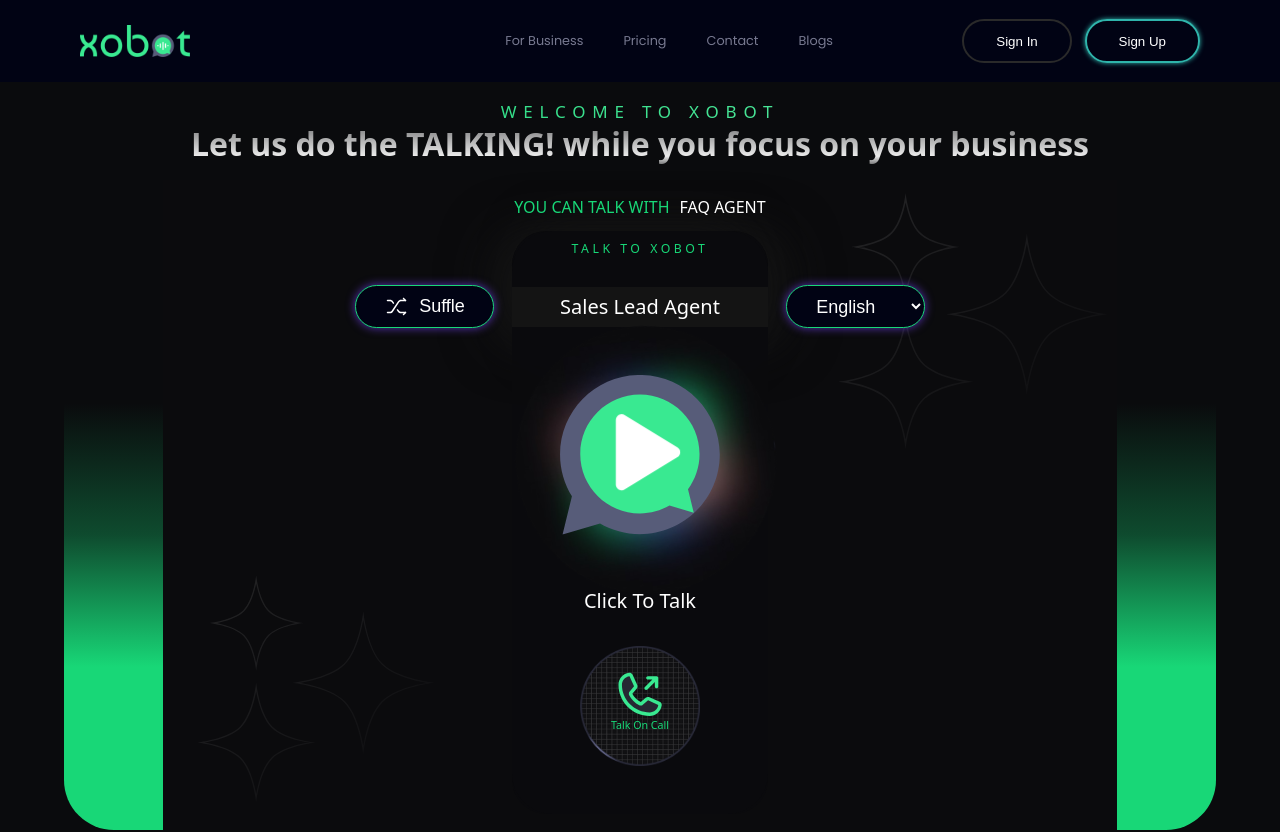
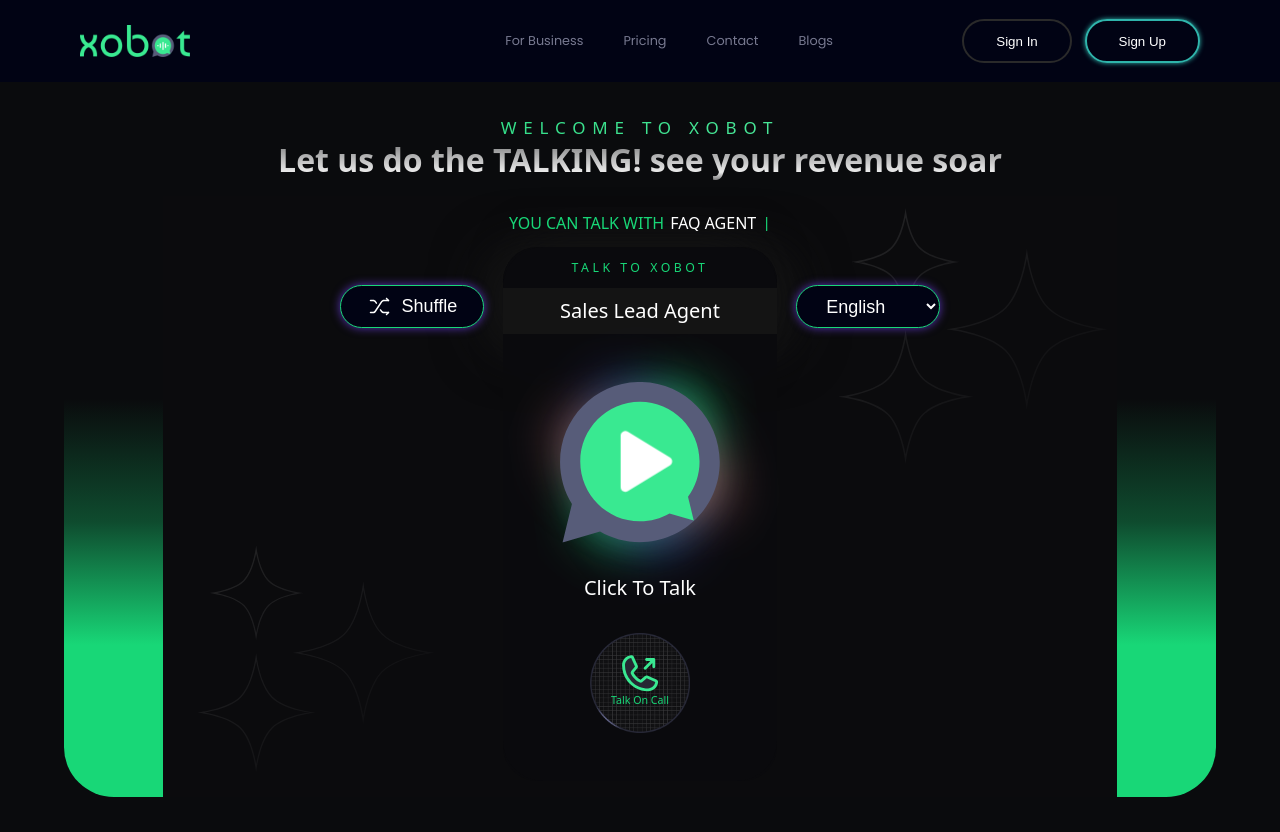
Before and after one commit to ShubhamS06/Xobot_Client, a Next.js app: page / in a window 1280 px wide. Shown: the top 832 px of the page. Built offline with nearby package versions, Linux system fonts and the light colour scheme.

Commit message:
UI improvements

```diff
--- a/Components/BusinessesWeServerSection/businesses.module.css
+++ b/Components/BusinessesWeServerSection/businesses.module.css
@@ -34,7 +34,7 @@
 .transformYourLead {
     /* width: 60%; */
     position: relative;
-    font-size: 26px;
+    font-size: 16px;
     line-height: 160%;
     display: inline-block;
 }
@@ -48,7 +48,7 @@
             rgba(255, 255, 255, 0.5) 84.77%);
     -webkit-background-clip: text;
     -webkit-text-fill-color: transparent;
-    font-size: 54px;
+    font-size: 32px;
 }
 .businessContainer {
     display: flex;
--- a/Components/HeroSection/card.jsx
+++ b/Components/HeroSection/card.jsx
@@ -3,22 +3,19 @@
     <div className={styles.card}>
       <div className={styles.cardBody}>
         <div className={styles.cardInner}>
-                    <div className={styles.cardTopTitle}>
-                        Talk to Xobot
-                    </div>
-                    <div className={styles.cardTitle}>
-                        {title}
-                    </div>
+          <div className={styles.cardTopTitle}>Talk to Xobot</div>
+          <div className={styles.cardTitle}>{title}</div>
 
           <div className={styles.cardContent}>
             <div className={styles.playIconParent}>
               <div className={styles.playIconGroup}>
-
-                                <img className={styles.playIconGroupBG}
+                <img
+                  className={styles.playIconGroupBG}
                   alt=""
-                                    src="/gradientBg.jpg"
+                  src="/gradientBg.svg"
                 />
-                                <img className={styles.playIconBg}
+                <img
+                  className={styles.playIconBg}
                   alt=""
                   src="/playBg_greenGray.svg"
                 />
@@ -29,11 +26,7 @@
             <div className={styles.middleText}>Click to talk</div>
 
             <div className={styles.iconRoot}>
-                            <img
-                                className={styles.iconBg}
-                                alt=""
-                                src="/ellipse-74@2x.png"
-                            />
+              <img className={styles.iconBg} alt="" src="/ellipse-74@2x.png" />
               <div className={styles.phoneoutgoingParent}>
                 <img
                   className={styles.phoneoutgoingIcon}
@@ -47,5 +40,5 @@
         </div>
       </div>
     </div>
-    )
+  );
 }
--- a/Components/HeroSection/hero.module.css
+++ b/Components/HeroSection/hero.module.css
@@ -1,8 +1,13 @@
 .heroSectionParent {
   flex-direction: column;
   font-size: var(--font-size-13xl);
-    background: linear-gradient(transparent 41.67%, #18d77750, var(--background-color-primary) 77.71%);
-    font-family: system-ui, -apple-system, BlinkMacSystemFont, 'Segoe UI', Roboto, Oxygen, Ubuntu, Cantarell, 'Open Sans', 'Helvetica Neue', sans-serif;
+  background: linear-gradient(
+    transparent 41.67%,
+    #18d77750,
+    var(--background-color-primary) 77.71%
+  );
+  font-family: system-ui, -apple-system, BlinkMacSystemFont, "Segoe UI", Roboto,
+    Oxygen, Ubuntu, Cantarell, "Open Sans", "Helvetica Neue", sans-serif;
   width: 90%;
   margin: auto;
   border-radius: var(--br-31xl);
@@ -34,7 +39,8 @@
   display: flex;
   flex-direction: column;
   color: white;
-    margin-left: 10px;
+  margin-left: 6px;
+  margin-right: 6px;
 }
 
 .flipText {
@@ -46,6 +52,7 @@
 .topHeading {
   display: flex;
   margin: 1rem 0;
+  margin-top: 2rem;
   flex-direction: column;
   text-align: center;
 }
@@ -56,7 +63,11 @@
   line-height: 160%;
   text-transform: uppercase;
   font-weight: 500;
-    background: linear-gradient(94.85deg, var(--background-color-primary) 6.96%, #67eeaa 95.58%);
+  background: linear-gradient(
+    94.85deg,
+    var(--background-color-primary) 6.96%,
+    #67eeaa 95.58%
+  );
   -webkit-background-clip: text;
   -webkit-text-fill-color: transparent;
   font-size: var(--font-size-mid);
@@ -84,13 +95,13 @@
 }
 
 .card {
-    width: 18rem;
+  width: 20rem;
   text-align: center;
   position: relative;
 }
 
 .card::before {
-    content: '';
+  content: "";
   position: absolute;
   width: 100%;
   height: 20%;
@@ -99,9 +110,7 @@
   transform: translate(-50%, 0);
   z-index: -1;
   border-radius: var(--br-15xl-3);
-    box-shadow:
-        -20px 0 50px #141414,
-        20px 0 50px #141414;
+  box-shadow: -20px 0 50px #141414, 20px 0 50px #141414;
 }
 
 .cardBody {
@@ -117,16 +126,17 @@
 }
 
 .cardTopTitle {
-    padding: .6rem;
+  padding: 0.75rem;
   text-transform: uppercase;
   font-size: calc(var(--font-size-base) / 1.3);
-    letter-spacing: .5ch;
+  letter-spacing: 0.5ch;
   color: var(--primary-color);
 }
 
 .cardTitle {
   background-color: #141414;
-    padding: .4rem;
+  padding: 0.6rem;
+  z-index: 4;
 }
 
 .middleText,
@@ -134,7 +144,8 @@
   font-size: var(--font-size-xl);
   color: white;
   text-transform: capitalize;
-    margin-top: 20px
+  z-index: 5;
+  /* margin-top: 20px */
 }
 
 .cardContent {
@@ -155,10 +166,10 @@
 
 .playIconGroupBG {
   position: absolute;
-    top: -28%;
-    left: -30%;
-    width: 268px;
-    height: 260px;
+  top: -35%;
+  left: -35%;
+  width: 280px;
+  height: 280px;
   border-radius: 50%;
   -webkit-animation: spin 4s linear infinite;
   -moz-animation: spin 4s linear infinite;
@@ -201,8 +212,8 @@
 
 .playIconImg {
   animation: zoom-in-out 2s infinite ease-in-out;
-    margin-top: 24%;
-    height: 50%;
+  margin-top: 30%;
+  height: 40%;
 }
 
 .playIconBg {
@@ -225,12 +236,12 @@
   align-items: center;
 }
 
-.iconRoot>* {
+.iconRoot > * {
   grid-area: 1 / 1;
 }
 
-
-.iconParent {}
+.iconParent {
+}
 
 .iconBg {
   width: 100%;
@@ -241,8 +252,8 @@
   width: 100%;
   display: flex;
   flex-direction: column;
-    height: 120px;
-    width: 120px;
+  height: 100px;
+  width: 100px;
 }
 
 .phoneoutgoingIcon {
--- a/Components/HeroSection/index.jsx
+++ b/Components/HeroSection/index.jsx
@@ -1,59 +1,59 @@
-import React, { useState } from 'react'
+import React, { useState } from "react";
 import heroStyles from "./hero.module.css";
 import Card from "./card";
 import TypingAnnimatText from "../../Common/TypingAnnimatText";
 
 export default function HeroSection({ styles }) {
-
   const heroTitles = [
     "sales lead agent",
     "schedule appointment agent",
     "faq agent",
-        "collect missing information agent",
-    ]
-    const [suffleText, setsuffleText] = useState(heroTitles[0])
+    "collect missing information agent"
+  ];
+  const [suffleText, setsuffleText] = useState(heroTitles[0]);
   const onSuffleClick = () => {
     const randomIndex = Math.floor(Math.random() * heroTitles.length);
     setsuffleText(heroTitles[randomIndex]);
-    }
+  };
   return (
     <div className={heroStyles.heroSectionParent}>
-
-
       <div className={heroStyles.topHeading}>
         <div className={heroStyles.welcomeToXobot}>Welcome to XOBOT</div>
         <b className={heroStyles.subheading}>
-                    Let us do the TALKING! while you focus on your business
+          Let us do the TALKING! see your revenue soar
         </b>
       </div>
       <div className={heroStyles.heroSection}>
-
         <div className={heroStyles.flipTextRoot}>
-                    <span> You can talk with </span>
-                    <span className={heroStyles.flipTextGroup}> <TypingAnnimatText textArray={heroTitles} period={2000} />
+          <span>You can talk with </span>
+          <span className={heroStyles.flipTextGroup}>
+            <TypingAnnimatText textArray={heroTitles} period={2200} />
           </span>
+          |
         </div>
 
         <img className={styles.heroStars} src="/hero-stars.svg" alt="" />
         <img className={styles.heroStars2} src="/hero-stars.svg" alt="" />
 
-
         <div className={heroStyles.container}>
-
           <div className={heroStyles.cardGroup}>
-                        <button className={`${styles.englishParent} ${styles.getStartedFor}`} onClick={() => onSuffleClick()}>
-                            <img src="/shuffleIcon.svg" alt="shuffleIcon" /> Suffle
+            <button
+              className={`${styles.englishParent} ${styles.getStartedFor}`}
+              onClick={() => onSuffleClick()}
+            >
+              <img src="/shuffleIcon.svg" alt="shuffleIcon" /> Shuffle
             </button>
             <Card title={suffleText} styles={heroStyles} />
-                        <select className={`${styles.englishParent} ${styles.getStartedFor}`}>
+            <select
+              className={`${styles.englishParent} ${styles.getStartedFor}`}
+            >
               <option value="English">English</option>
-                            <option value="English">Hindi</option>
-                            <option value="English">Chinies</option>
+              <option value="English">French</option>
+              <option value="English">Spanish</option>
             </select>
           </div>
         </div>
       </div>
-
     </div>
-    )
+  );
 }
--- a/pages/index.module.css
+++ b/pages/index.module.css
@@ -185,7 +185,7 @@
   /* font-size: var(--font-size-5xl); */
   gap: var(--gap-3xs);
   color: var(--white-theme);
-  margin: 9% 3% 0 3%;
+  margin: 6% 3% 0 3%;
   height: 43px;
   width: 159px;
   display: flex;
```
Also changed, not shown: Components/BusinessesWeServerSection/index.jsx (+39 -31 lines), Components/TrustedSection/TrustedSection.jsx (+37 -28 lines), public/gradientBg.svg (added). Lines whose indentation alone changed are shown as unchanged.
